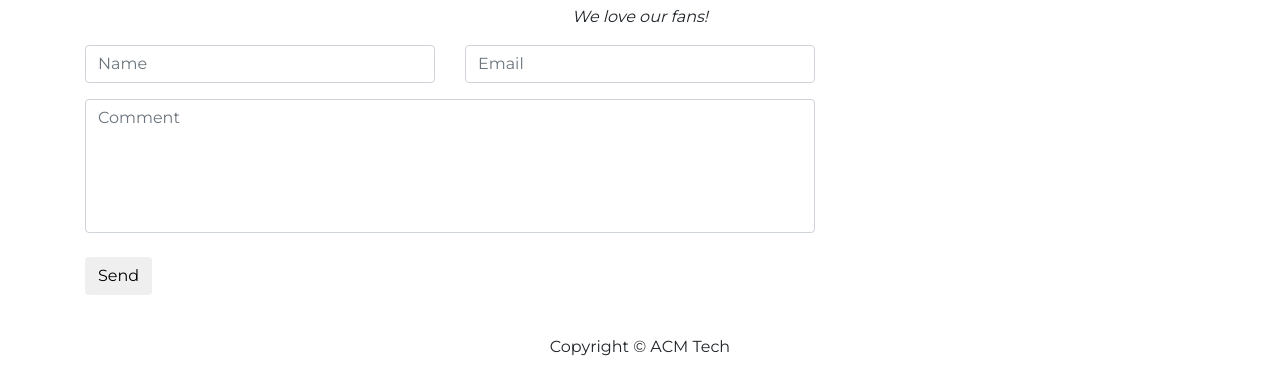
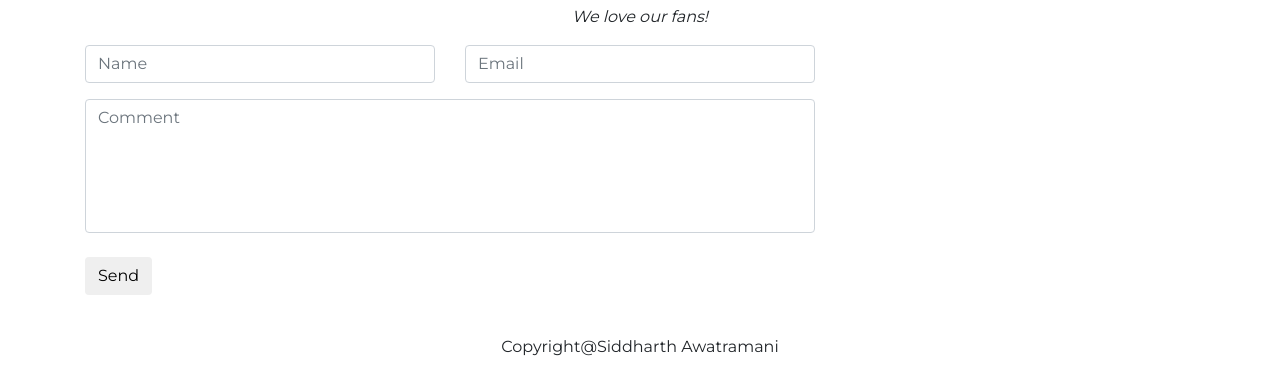
Before and after one commit to Sidd1024/Sidd.github.io, a plain HTML site: page index.html in a window 1280 px wide. Shown: the part 1138-1513 px from the top of the page. Drawn offline with nearby package versions, Linux system fonts and the light colour scheme.

Commit message:
Update index.html

```diff
--- a/index.html
+++ b/index.html
@@ -197,7 +197,7 @@
 </div>
 <!-- Footer -->
 <footer class="text-center">
-  <p>Copyright  &copy ACM Tech</p>
+  <p>Copyright@Siddharth Awatramani</p>
 </footer>
 </body>
 </html>
```
